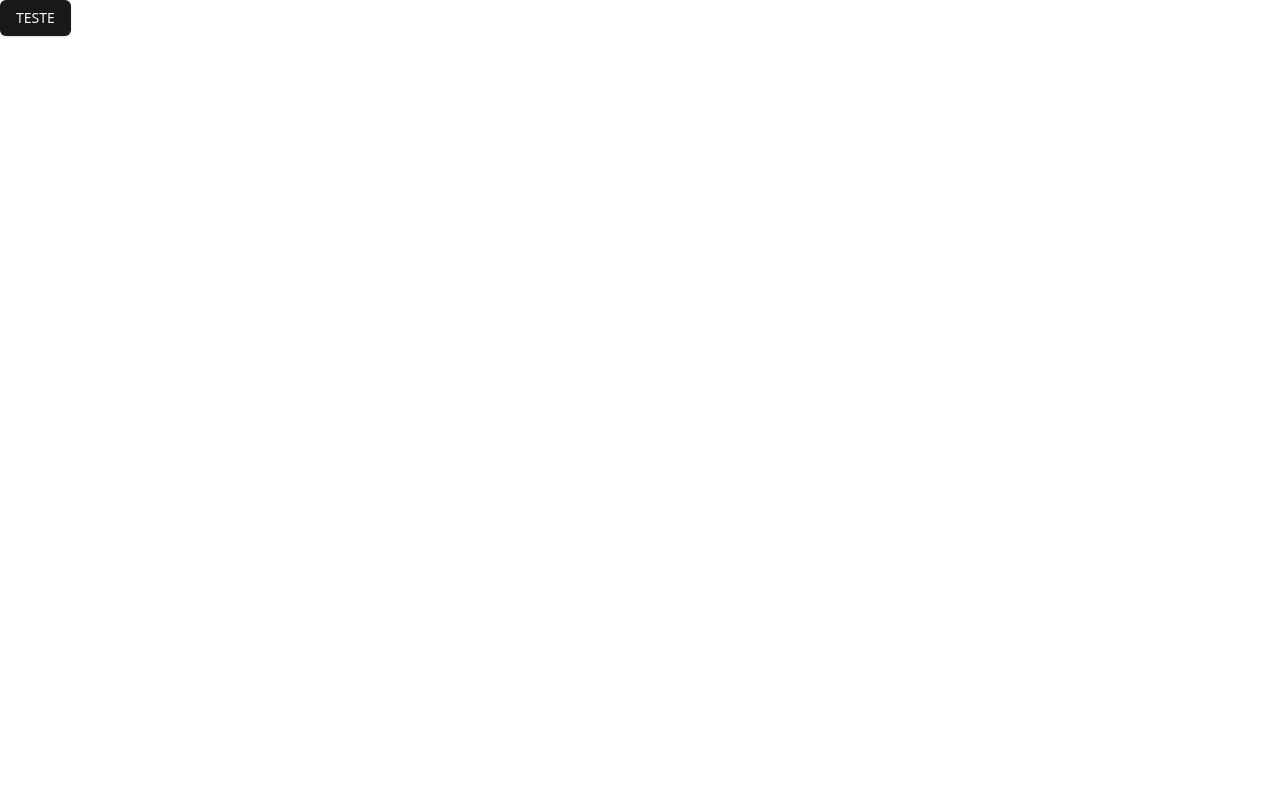
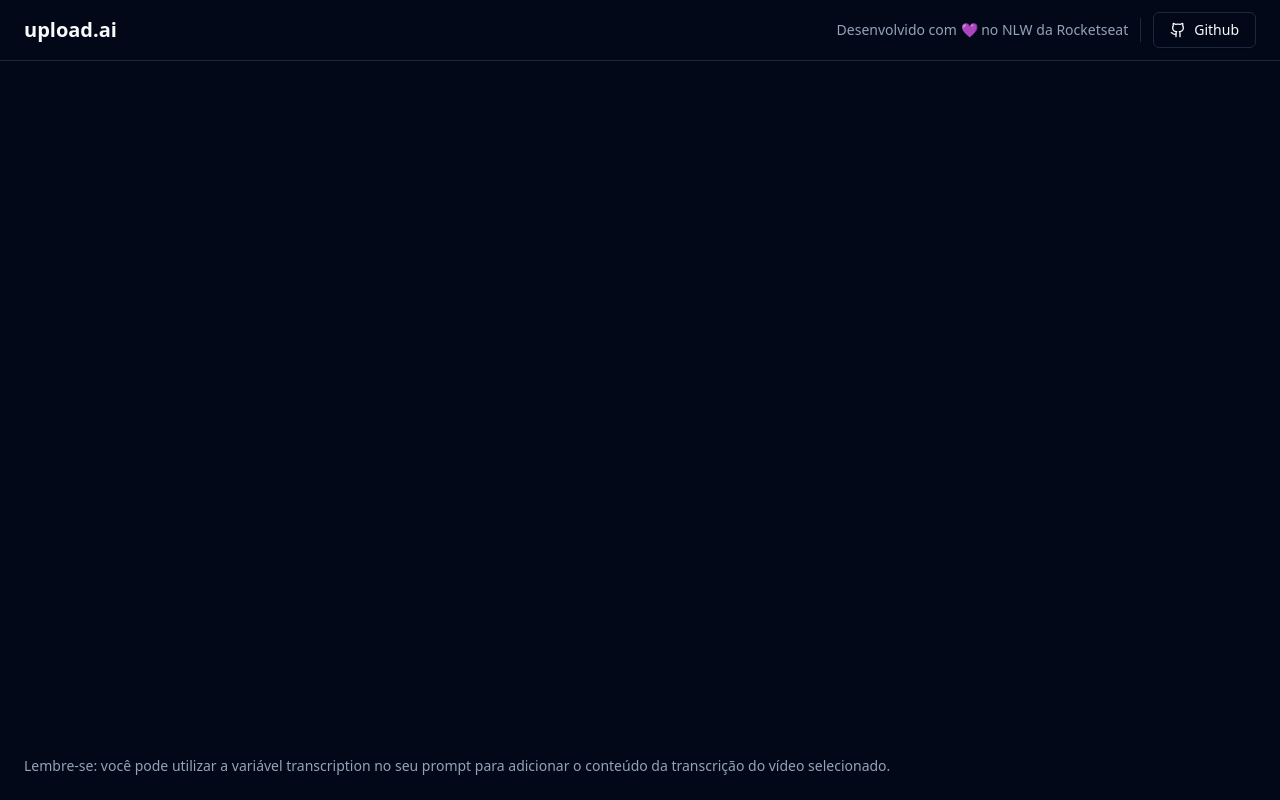
Before and after one commit to AloisioFernandes/upload-ai, a React (Vite) app in the folder upload-ai-web/: page / in a window 1280 px wide. Built offline with nearby package versions, Linux system fonts and the light colour scheme.

Commit message:
Iniciando front.

```diff
--- a/upload-ai-web/package.json
+++ b/upload-ai-web/package.json
@@ -11,6 +11,7 @@
   },
   "dependencies": {
     "@radix-ui/react-icons": "^1.3.0",
+    "@radix-ui/react-separator": "^1.1.0",
     "@radix-ui/react-slot": "^1.1.0",
     "class-variance-authority": "^0.7.0",
     "clsx": "^2.1.1",
--- a/upload-ai-web/src/App.tsx
+++ b/upload-ai-web/src/App.tsx
@@ -1,7 +1,35 @@
+import { Github } from "lucide-react"
 import { Button } from "./components/ui/button";
+import { Separator } from "./components/ui/separator";
 
 export function App() {
   return (
-    <Button>TESTE</Button>
+    <div className="min-h-screen flex flex-col">
+      <div className="px-6 py-3 flex items-center justify-between border-b">
+        <h1 className="text-xl font-bold">upload.ai</h1>
+
+        <div className="flex items-center gap-3">
+          <span className="text-sm text-muted-foreground">Desenvolvido com 💜 no NLW da Rocketseat</span>
+
+          <Separator orientation="vertical" className="h-6" />
+
+          <Button variant="outline">
+            <Github className="w-4 h-4 mr-2" />
+            Github
+          </Button>
+        </div>
+      </div>
+
+      <main className="flex-1 p-6 flex gap-6">
+        <div className="flex flex-col flex-1 gap-4">
+          <div className="grid grid-rows-2 gap-4 flex-1">
+
+          </div>
+
+          <p className="text-sm text-muted-foreground">Lembre-se: você pode utilizar a variável transcription no seu prompt para adicionar o conteúdo da transcrição do vídeo selecionado.</p>
+        </div>
+        <aside className="w-80"></aside>
+      </main>
+    </div>
   )
 }
--- /dev/null
+++ b/upload-ai-web/src/components/ui/separator.tsx
@@ -0,0 +1,29 @@
+import * as React from "react"
+import * as SeparatorPrimitive from "@radix-ui/react-separator"
+
+import { cn } from "@/lib/utils"
+
+const Separator = React.forwardRef<
+  React.ElementRef<typeof SeparatorPrimitive.Root>,
+  React.ComponentPropsWithoutRef<typeof SeparatorPrimitive.Root>
+>(
+  (
+    { className, orientation = "horizontal", decorative = true, ...props },
+    ref
+  ) => (
+    <SeparatorPrimitive.Root
+      ref={ref}
+      decorative={decorative}
+      orientation={orientation}
+      className={cn(
+        "shrink-0 bg-border",
+        orientation === "horizontal" ? "h-[1px] w-full" : "h-full w-[1px]",
+        className
+      )}
+      {...props}
+    />
+  )
+)
+Separator.displayName = SeparatorPrimitive.Root.displayName
+
+export { Separator }
--- a/upload-ai-web/src/index.css
+++ b/upload-ai-web/src/index.css
@@ -3,31 +3,31 @@
 @tailwind utilities;
 @layer base {
   :root {
-    --background: 0 0% 100%;
-    --foreground: 240 10% 3.9%;
-    --card: 0 0% 100%;
-    --card-foreground: 240 10% 3.9%;
-    --popover: 0 0% 100%;
-    --popover-foreground: 240 10% 3.9%;
-    --primary: 240 5.9% 10%;
-    --primary-foreground: 0 0% 98%;
-    --secondary: 240 4.8% 95.9%;
-    --secondary-foreground: 240 5.9% 10%;
-    --muted: 240 4.8% 95.9%;
-    --muted-foreground: 240 3.8% 46.1%;
-    --accent: 240 4.8% 95.9%;
-    --accent-foreground: 240 5.9% 10%;
-    --destructive: 0 84.2% 60.2%;
-    --destructive-foreground: 0 0% 98%;
-    --border: 240 5.9% 90%;
-    --input: 240 5.9% 90%;
-    --ring: 240 10% 3.9%;
-    --chart-1: 12 76% 61%;
-    --chart-2: 173 58% 39%;
-    --chart-3: 197 37% 24%;
-    --chart-4: 43 74% 66%;
-    --chart-5: 27 87% 67%;
-    --radius: 0.5rem
+    --background: 222.2 84% 4.9%;
+    --foreground: 210 40% 98%;
+    --card: 222.2 84% 4.9%;
+    --card-foreground: 210 40% 98%;
+    --popover: 222.2 84% 4.9%;
+    --popover-foreground: 210 40% 98%;
+    --primary: 217.2 91.2% 59.8%;
+    --primary-foreground: 222.2 47.4% 11.2%;
+    --secondary: 217.2 32.6% 17.5%;
+    --secondary-foreground: 210 40% 98%;
+    --muted: 217.2 32.6% 17.5%;
+    --muted-foreground: 215 20.2% 65.1%;
+    --accent: 217.2 32.6% 17.5%;
+    --accent-foreground: 210 40% 98%;
+    --destructive: 0 62.8% 30.6%;
+    --destructive-foreground: 210 40% 98%;
+    --border: 217.2 32.6% 17.5%;
+    --input: 217.2 32.6% 17.5%;
+    --ring: 224.3 76.3% 48%;
+    --chart-1: 220 70% 50%;
+    --chart-2: 160 60% 45%;
+    --chart-3: 30 80% 55%;
+    --chart-4: 280 65% 60%;
+    --chart-5: 340 75% 55%;
+    --radius: 0.5rem;
   }
   .dark {
     --background: 240 10% 3.9%;
@@ -53,7 +53,7 @@
     --chart-2: 160 60% 45%;
     --chart-3: 30 80% 55%;
     --chart-4: 280 65% 60%;
-    --chart-5: 340 75% 55%
+    --chart-5: 340 75% 55%;
   }
 }
 @layer base {
```
Also changed, not shown: 1 other file (tests, documents, lock files or other folders).
